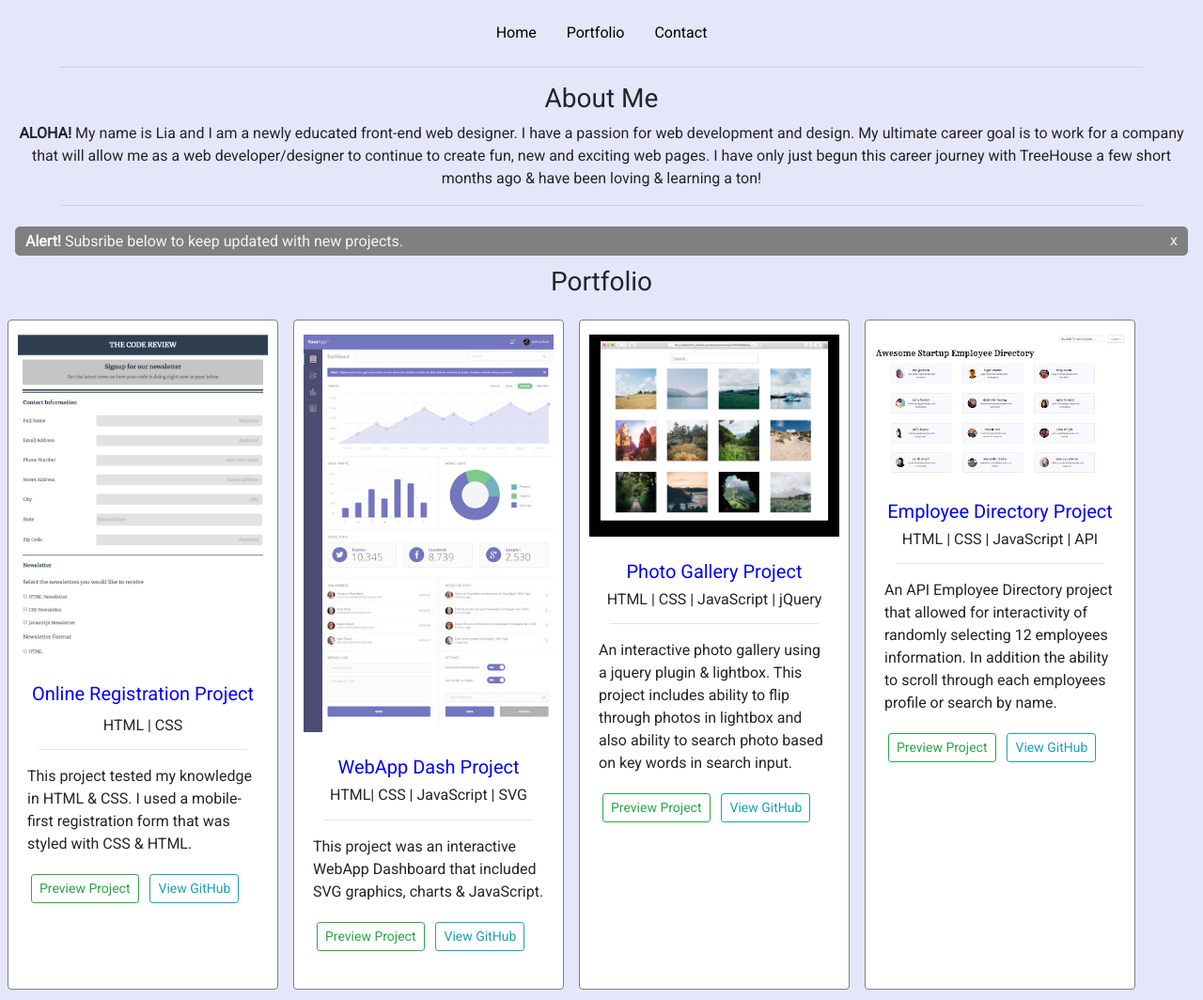
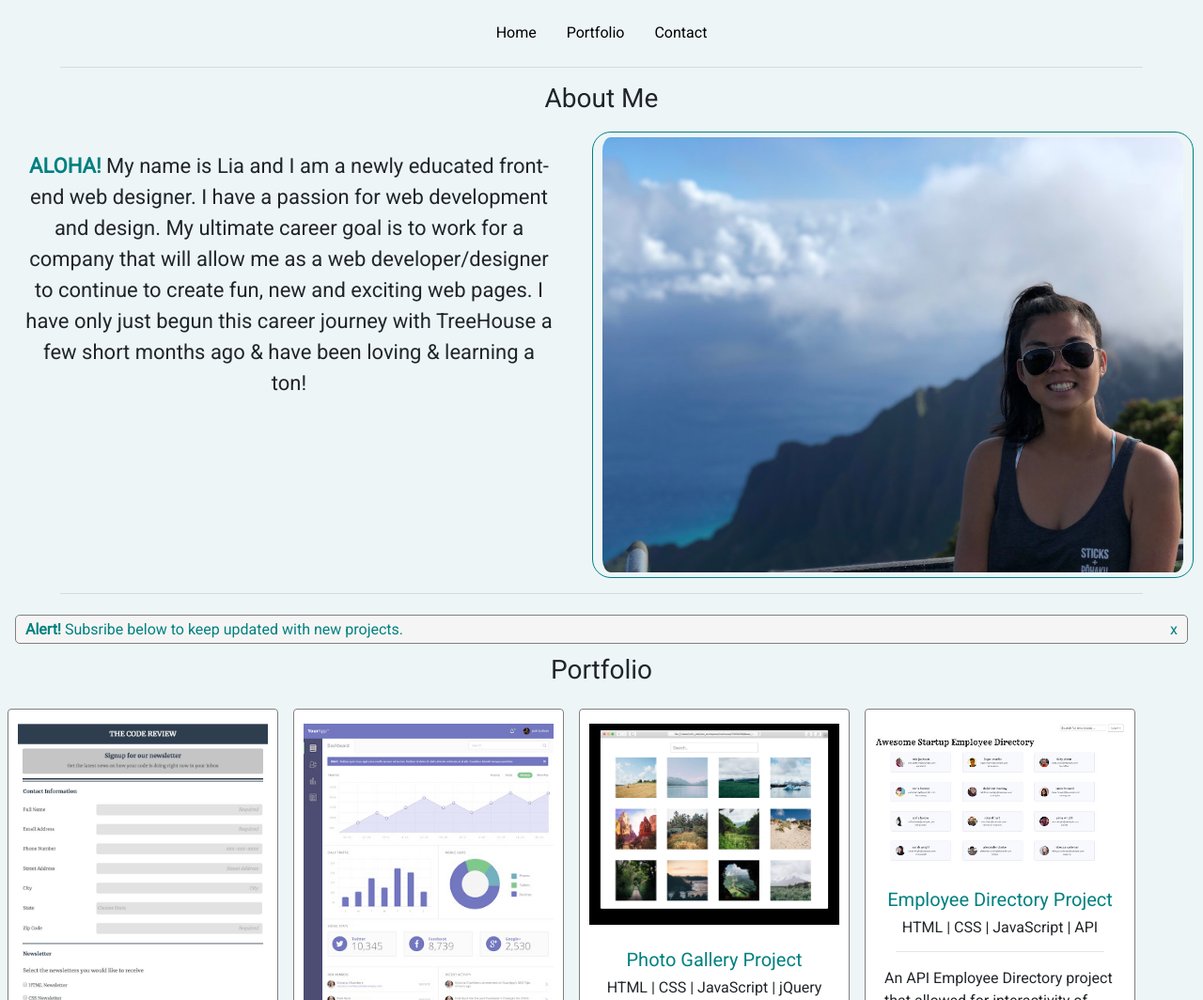
Before and after one commit to lmun02/Project-9-Capstone-Portfolio, a plain HTML site: page index.html in a window 1280 px wide. Shown: the top 1064 px of the page at 94% size. Drawn offline with nearby package versions, Linux system fonts and the light colour scheme.

Commit message:
Updates HTML, CSS & JS
Add-in profile pic, updated CSS and HTML. Edits to JS

```diff
--- a/css/style.css
+++ b/css/style.css
@@ -5,7 +5,7 @@
 
 html,
 body {
-    background: lavender;
+    background:rgb(237, 245, 247);
 }
 
 body {
@@ -20,16 +20,28 @@ hr { /*line breaks*/
     width: 90%;
 }
 
-.bio { /*about me text*/
-    text-align: center;
-    padding-left: 5px;
-    padding-right: 5px;
-}
-
 .container { /*ALL <body> tag elements*/
     padding: 0px;
 }
 
+/*===About Me Layout===*/
+
+.bio { /*profile text*/
+    text-align: center;
+    margin-left: 5px;
+    margin-right: 5px;
+}
+
+.aloha { /*bio aloha word*/
+    color: teal;
+}
+
+.profile { /*profile picture*/
+    width: 80%;
+    border-radius: 10px;
+    border: 1px solid teal;
+    margin-left: 30px;
+}
 
 /*===Navigation Layout===*/
 
@@ -43,7 +55,7 @@ hr { /*line breaks*/
 }
 
 .nav-item a:hover { /*nav section on hover*/
-    border: 1px solid yellow;
+    border: 1px solid teal;
 }
 
 
@@ -61,8 +73,8 @@ hr { /*line breaks*/
     align-items: center;
     margin: 0 10px;
     padding: 0 10px;
-    background-color: gray;
-    color:whitesmoke;
+    background-color:whitesmoke;
+    color: teal;
     border-radius: 5px;
     border: solid 1px gray;
 
@@ -95,7 +107,7 @@ hr { /*line breaks*/
 }
 
 .portfolio h5 { /*project heading*/
-    color: blue;
+    color:teal;
     text-align: center;
 }
 
@@ -138,6 +150,22 @@ img,
 
 
 @media (min-width: 768px){
+    .about-me {
+        display: flex;
+
+    }
+    .bio { /*about me text*/
+        margin-top: 15px;
+        text-align: center;
+        padding-left: 5px;
+        padding-right: 5px;
+    }
+    .profile {
+        border: 1px solid teal;
+        border-radius: 20px;
+        width: 50%;
+        height: 50%;
+    }
     .portfolio { /*portfolio section grid display of 2 columns*/
         display: grid;
         grid-template-columns: 1fr 1fr;
@@ -152,11 +180,23 @@ img,
 }
 
 @media (min-width: 1024px) {
+    .bio { /*profile text*/
+        text-align: center;
+        margin-left: 20px;
+        margin-top: 30px;
+        font-size: 22px;
+    }
+
+    .profile { /*profile picture*/
+        margin-right: 10px;
+    }
+
+
     .container {
         max-width: 1440px;
     }
 
-    .portfolio {
+    .portfolio { /*portfolio cards*/
         display: flex;
     }
 
--- a/index.html
+++ b/index.html
@@ -4,6 +4,7 @@
 <html lang="en">
 <head>
     <title>Capstone Portfolio</title>
+
     <!-- Required meta tags -->
     <meta charset="utf-8">
     <meta name="viewport" content="width=device-width, initial-scale=1, shrink-to-fit=no">
@@ -12,9 +13,11 @@
     <!-- Bootstrap CSS -->
     <link rel="stylesheet" href="https://stackpath.bootstrapcdn.com/bootstrap/4.5.0/css/bootstrap.min.css" integrity="sha384-9aIt2nRpC12Uk9gS9baDl411NQApFmC26EwAOH8WgZl5MYYxFfc+NcPb1dKGj7Sk" crossorigin="anonymous">
     <link rel="stylesheet" href="css/style.css">
+
 </head>
 
 <body class="container">
+
     <header>
     <!--Navigation-->
     <div class="navigation" id="nav-anchor">
@@ -34,27 +37,30 @@
     <!--/Navigation-->
     </header>
 
+
     <main>
-
     <!--About Me-->
     <span id="about-anchor"></span>
     <h3>About Me</h3>
-    <p class="bio"> <strong>ALOHA!</strong> My name is Lia and I am a newly educated front-end web designer. I have a passion for web development and design.
-        My ultimate career goal is to work for a company that will allow me as a web developer/designer to continue to create fun, new and exciting web pages.
-        I have only just begun this career journey with TreeHouse a few short months ago & have been loving & learning a ton!
-    </p>
+
+    <div class="about-me">
+        <p class="bio"> <strong class="aloha">ALOHA!</strong> My name is Lia and I am a newly educated front-end web designer. I have a passion for web development and design.
+            My ultimate career goal is to work for a company that will allow me as a web developer/designer to continue to create fun, new and exciting web pages.
+            I have only just begun this career journey with TreeHouse a few short months ago & have been loving & learning a ton!
+        </p>
+        <img src="images/rsz_profile.jpg" class="profile" alt="profile">
+    </div>
+
     <hr>
+    <!--/About Me-->
 
-    <!--Alert banner-->
+    <!--Alert Banner JS-->
     <div class="alert" id="alert">
         <!--JS Alert Tag-->
     </div>
-
-
-    <!--/About Me-->
+    <!--/Alert Banner-->
 
     <!--Portfolio-->
-
     <span id="portfolio-anchor"></span>
     <h3>Portfolio</h3>
     <section class="portfolio">
@@ -135,19 +141,16 @@
             <a href="" class="email-subscription">Subscribe</a>
         </h6>
     </div>
-
-    <div class="return-top">
-        <a href="#nav-anchor" class="back-top"> Back to Top</a>
-    </div>
     <!--/Contact-->
-
     </main>
 
     <footer>
-
+    <!--Return to Top-->
+        <div class="return-top">
+            <a href="#nav-anchor" class="back-top"> Back to Top</a>
+        </div>
+    <!--/Return to Top-->
     </footer>
-
-    <!-- Optional JavaScript -->
 
     <!-- jQuery first, then Popper.js, then Bootstrap JS -->
     <script src="https://code.jquery.com/jquery-3.5.1.slim.min.js" integrity="sha384-DfXdz2htPH0lsSSs5nCTpuj/zy4C+OGpamoFVy38MVBnE+IbbVYUew+OrCXaRkfj" crossorigin="anonymous"></script>
@@ -155,6 +158,6 @@
     <script src="https://stackpath.bootstrapcdn.com/bootstrap/4.5.0/js/bootstrap.min.js" integrity="sha384-OgVRvuATP1z7JjHLkuOU7Xw704+h835Lr+6QL9UvYjZE3Ipu6Tp75j7Bh/kR0JKI" crossorigin="anonymous"></script>
 
     <script src="script.js"></script>
+
 </body>
-
 </html>
--- a/script.js
+++ b/script.js
@@ -8,7 +8,7 @@ alertBanner.innerHTML =
     <h5><strong>Alert!</strong> Subsribe below to keep updated with new projects. </h5>
     <p class="alert-close">x</p>
     </div>
-    `
+    `;
 alertBanner.addEventListener('click', e => {
     const element = e.target;
     if (element.classList.contains("alert-close")) {
```
Also changed, not shown: images/rsz_profile.jpg (added).
